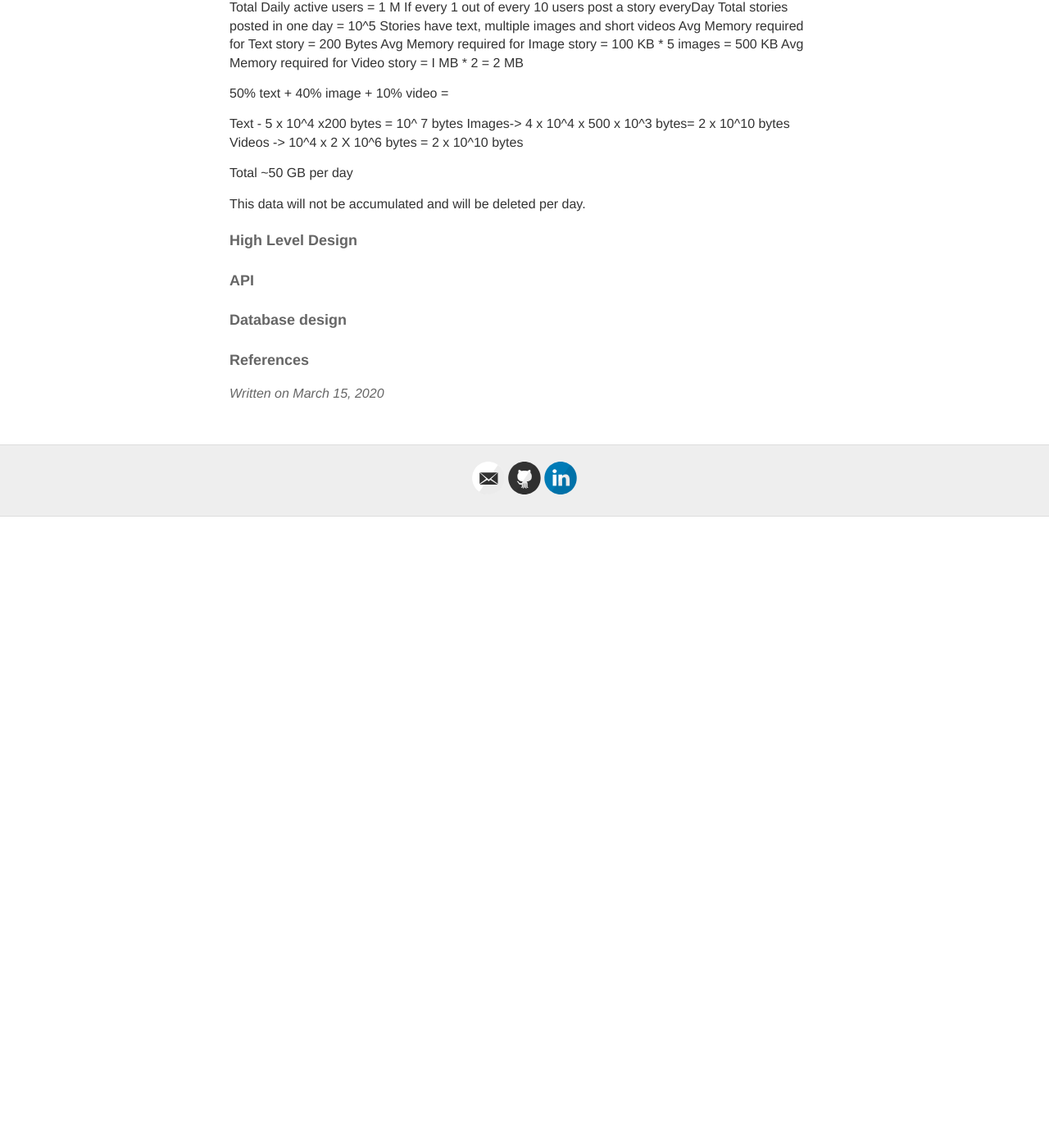
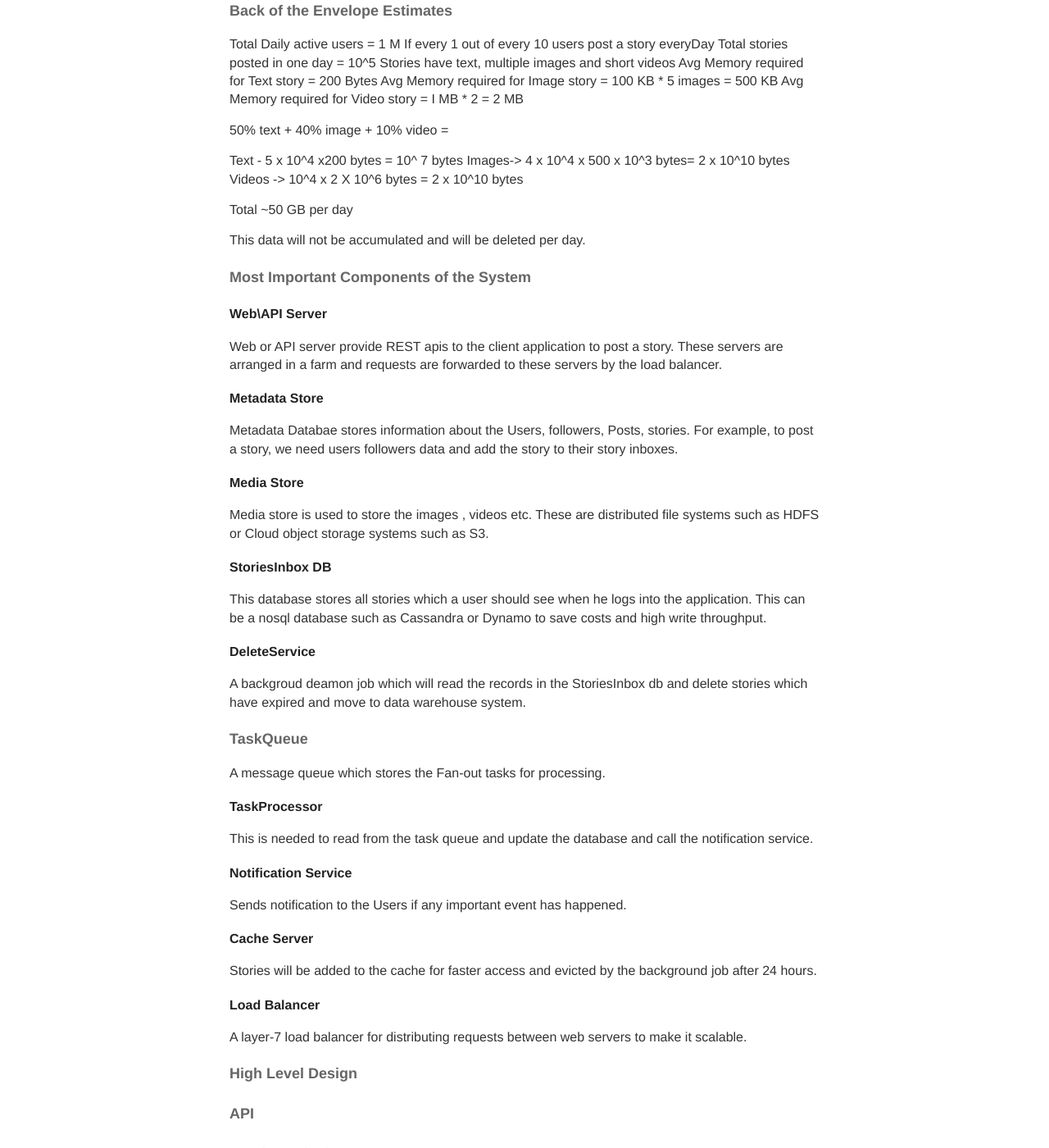
Before and after one commit to siddharthsingh89/siddharthsingh89.github.io, a Jekyll site: the page built from _posts/2020-03-15-Design-instagram-stories-system.md, in a window 1280 px wide and 1400 px high, scrolled down 773 px. Shown: the whole window at 82% size. Built offline with Jekyll 4.4.1, drawn with Linux system fonts in a browser that asks for light colours; comment, search, counter and statistics services are not loaded; before the commit the page ends 1403 px from its top, so only the background shows below that; some of the changed text lies outside the part shown.

Commit message:
Update 2020-03-15-Design-instagram-stories-system.md

```diff
--- a/_posts/2020-03-15-Design-instagram-stories-system.md
+++ b/_posts/2020-03-15-Design-instagram-stories-system.md
@@ -5,8 +5,7 @@ description : instagram, stories, system design, snapchat, interview
 ---
 
 #### What's a Instagram Story?
-
-A story is the new cool feature these days in all the social media apps- Started by Snapchat and called snaps, these messages are short lived and disappear after a day.
+A story is the new cool feature these days in all the social media apps- Started by Snapchat and called snaps, these messages are short lived and disappear after a day. Users take pictures and videos that they don't want to keep on their profile forever but want to share the moments with friends and followers. So User share all these pics and videos as stories which disappear after a day.
 Facebook family of social apps such as Whatsapp, Instagram,  Facebook App and Messenger all implemented stories on their platform.
 
 #### Functional Requirements
@@ -41,6 +40,39 @@ Total ~50 GB per day
 
 This data will not be accumulated and will be deleted per day.
 
+#### Most Important Components of the System
+
+##### Web\API Server
+Web or API server provide REST apis to the client application to post a story. These servers are arranged in a farm and requests are forwarded to these servers by the load balancer.
+
+##### Metadata Store
+Metadata Databae stores information about the Users, followers, Posts, stories. For example, to post a story, we need users followers data and add the story to their story inboxes.
+
+##### Media Store
+Media store is used to store the images , videos etc. These are distributed file systems such as HDFS or Cloud object storage systems such as S3.
+
+##### StoriesInbox DB
+This database stores all stories which a user should see when he logs into the application. This can be a nosql database such as Cassandra or Dynamo to save costs and high write throughput.
+
+##### DeleteService
+A backgroud deamon job which will read the records in the StoriesInbox db and delete stories which have expired and move to data warehouse system.
+
+#### TaskQueue
+A message queue which stores the Fan-out tasks for processing.
+
+##### TaskProcessor
+This is needed to read from the task queue and update the database and call the notification service.
+
+##### Notification Service
+Sends notification to the Users if any important event has happened.
+
+##### Cache Server
+Stories will be added to the cache for faster access and evicted by the background job after 24 hours.
+
+##### Load Balancer
+ A layer-7 load balancer for distributing requests between web servers to make it scalable.
+
+
 #### High Level Design
 
 #### API
```
